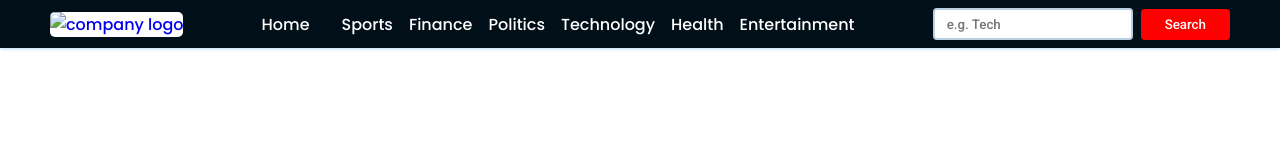
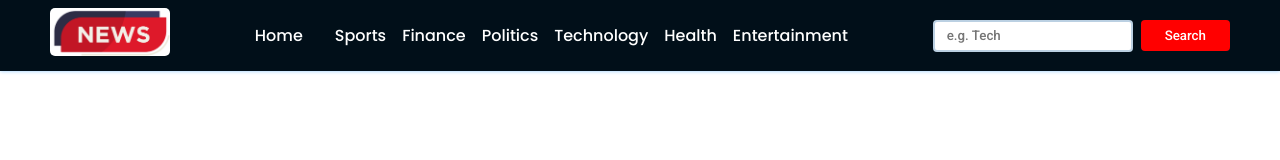
Before and after one commit to theDhanendra/News, a website: page index.html in a window 1280 px wide. Drawn offline with Linux system fonts and the light colour scheme; no server answers.

Commit message:
Update index.html

```diff
--- a/index.html
+++ b/index.html
@@ -12,7 +12,7 @@
     <nav>
         <div class="main-nav container flex">
             <a href="#" onclick="reload()" class="company-logo">
-                <img src="image/logo.png" alt="company logo">
+                <img src="logo.png" alt="company logo">
             </a>
             <div class="nav-links">
                 <ul class="flex">
```
